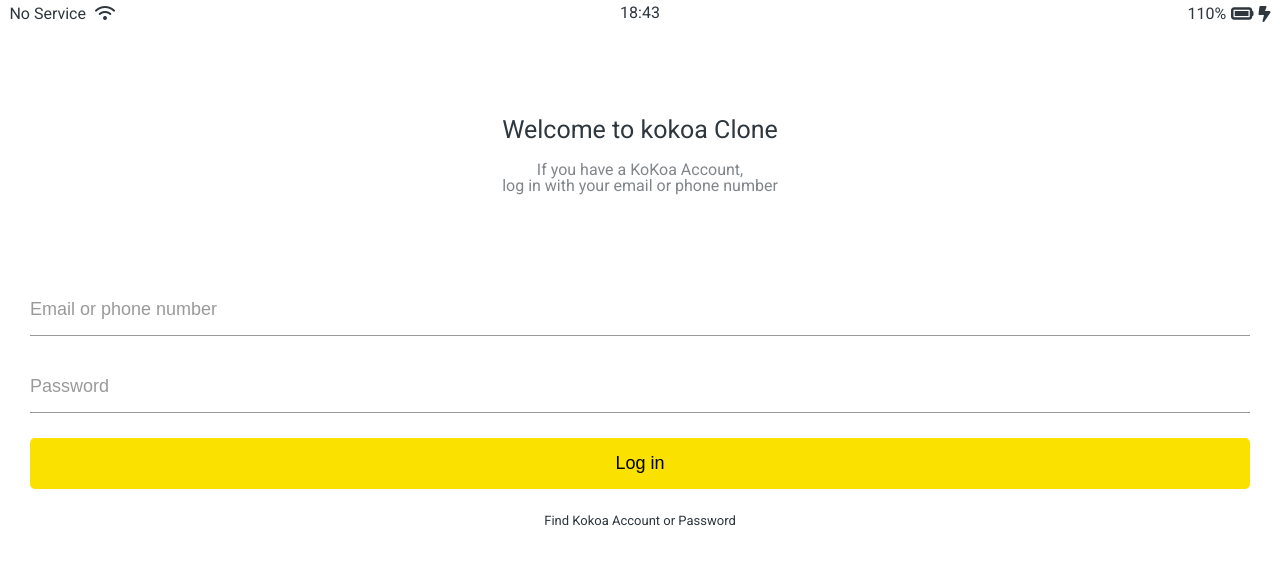
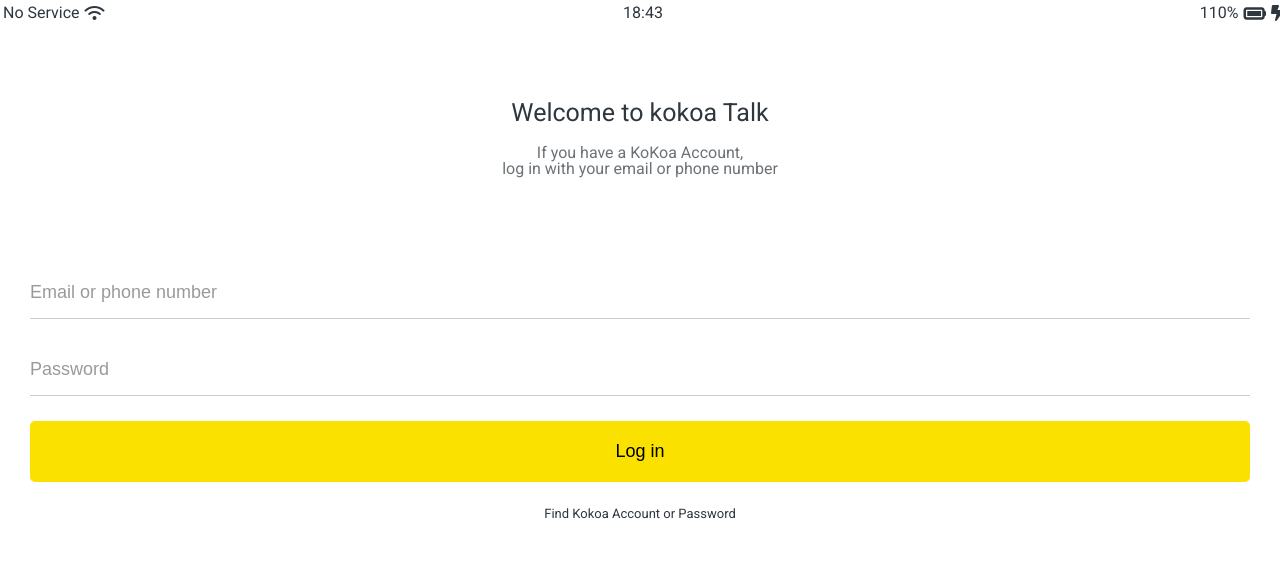
Before and after one commit to rmJHG/kokoaclone, a plain HTML site: page index.html in a window 1280 px wide. Drawn offline with Linux system fonts and the light colour scheme.

Commit message:
12.18(2)

```diff
--- a/css/components/alt-screen-header.css
+++ b/css/components/alt-screen-header.css
@@ -18,6 +18,6 @@
 .alt-header__column:last-child {
   margin-left: auto;
 }
-.alt-header__column span {
-  margin: 0px 5px;
+.alt-header__column span:last-child {
+  margin-left: 20px;
 }
--- a/css/components/status-bar.css
+++ b/css/components/status-bar.css
@@ -1,10 +1,14 @@
 .status-bar {
+  width: 100%;
   display: flex;
   justify-content: center;
   padding: 5px 3px;
 }
 .status-bar__column {
-  width: 33%;
+  width:100%;
+  /* display: flex; */
+  position: fixed;
+  display: inherit;
 }
 .status-bar__column:first-child span {
   margin-right: 5px;
--- a/css/screen/chat.css
+++ b/css/screen/chat.css
@@ -1,3 +1,4 @@
 #chat-screen {
   background-color: #abc1d1;
+  height: 10000vh;
 }
--- a/css/screen/login.css
+++ b/css/screen/login.css
@@ -1,4 +1,5 @@
 .welcome-header {
+
   margin: 90px 0px;
   text-align: center;
   display: flex;
@@ -8,11 +9,10 @@
 .welcome-header__title {
   margin-bottom: 20px;
   font-size: 25px;
-  font-weight: 400;
 }
 .welcome-header__text {
   width: 60%;
-  opacity: 0.6;
+  opacity: 0.7;
 }
 
 #login-form {
@@ -20,27 +20,31 @@
   flex-direction: column;
   margin: 0px 30px;
 }
+
 #login-form input {
   border: none;
   padding: 15px 0px;
   font-size: 18px;
-
   margin-bottom: 25px;
 }
+
 #login-form input:not([type="submit"]) {
-  border-bottom: 1px solid var(--color-gray);
+  border-bottom: 1px solid rgba(0, 0, 0, 0.2);
   transition: border-color 0.3s ease-in-out;
 }
+
 #login-form input::placeholder {
-  color: var(--color-gray);
+  color: rgba(0, 0, 0, 0.4);
 }
 
 #login-form input:focus {
   border-color: var(--yellow);
 }
+
 #login-form input[type="submit"] {
   background-color: var(--yellow);
   cursor: pointer;
+  padding: 20px 0px;
   border-radius: 5px;
 }
 
--- a/css/variables.css
+++ b/css/variables.css
@@ -2,4 +2,5 @@
   --yellow: #fae100;
   --main-border: 1px solid rgba(0, 0, 0, 0.2);
   --color-gray: rgba(0, 0, 0, 0.4);
+  --horizontal-space: 25px;
 }
--- a/index.html
+++ b/index.html
@@ -19,13 +19,12 @@
       <div class="status-bar__column">
         <span>110%</span>
         <i class="fa-solid fa-battery-full fa-lg"></i>
-
         <i class="fa-solid fa-bolt-lightning"></i>
       </div>
     </div>
 
     <header class="welcome-header">
-      <h1 class="welcome-header__title">Welcome to kokoa Clone</h1>
+      <h1 class="welcome-header__title">Welcome to kokoa Talk</h1>
       <p class="welcome-header__text">If you have a KoKoa Account,</p>
       <p class="welcome-header__text">log in with your email or phone number</p>
     </header>
```
